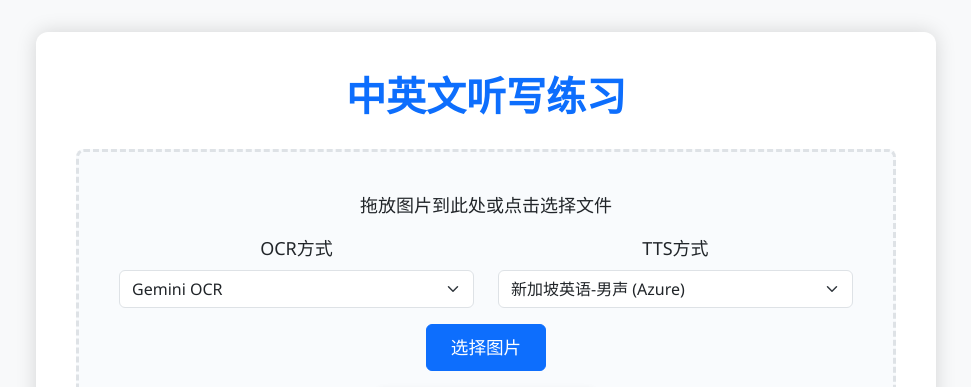
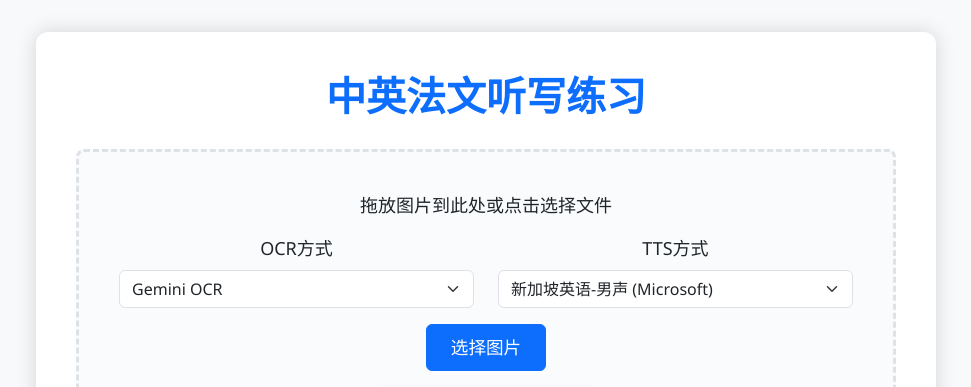
Before and after one commit to conanwhf/EnDictation, a Flask app: page / in a window 1280 px wide. Shown: the top 387 px of the page, without its empty margins (154-1125 px from the left). Run offline with Flask 3, Linux system fonts and the light colour scheme; some libraries are stand-ins or nearby versions.

Commit message:
feat: 添加处理进度显示并优化TTS选项
在应用中添加了处理进度的显示功能，包括进度条和详细的处理状态信息。同时优化了TTS选项，增加了中文和法文的支持，并调整了部分选项的命名和配置。

```diff
--- a/app.py
+++ b/app.py
@@ -13,6 +13,9 @@ from openai import OpenAI
 # 配置日志记录
 logging.basicConfig(level=logging.INFO, format='%(asctime)s - %(levelname)s - %(message)s')
 logger = logging.getLogger(__name__)
+
+# 设置Werkzeug日志级别为WARNING以隐藏访问日志
+logging.getLogger('werkzeug').setLevel(logging.WARNING)
 
 # 导入阿里云TTS相关库
 try:
@@ -57,14 +60,14 @@ ocr_ai_models = {
 
 # TTS服务配置字典
 tts_models = {
-    "Chinese-man": {
+    "Qwen-man": {
         "type": "qwen-tts",
         "key": os.environ.get("QWEN_API_KEY", "demo"),
         "model": "cosyvoice-v1",
         "voice": "longxiang",
         "speed": "0.8",
     },
-    "Chinese-woman": {
+    "Qwen-woman": {
         "type": "qwen-tts",
         "key": os.environ.get("QWEN_API_KEY", "demo"),
         "model": "cosyvoice-v1",
@@ -99,6 +102,13 @@ tts_models = {
         "voice_name": "en-GB-LibbyNeural",
         "speed": "-10%",
     },
+    "CH-man": {
+        "type": "ms-tts",
+        "speech_key": os.environ.get("AZURE_API_KEY", "demo"),
+        "service_region": "southeastasia",
+        "voice_name": "zh-CN-YunyangNeural",
+        "speed": "-20%",
+    },
     "UK-Google": {
         "type": "gtts",
         "lang": "en",
@@ -113,6 +123,11 @@ tts_models = {
         "type": "gtts",
         "lang": "fr",
         "tld": "fr",
+    },
+    "Chinese-Google": {
+        "type": "gtts",
+        "lang": "zh",
+        "tld": "com",
     },
 }
 
@@ -448,9 +463,13 @@ def process_sentence(sentence, idx, word_wall_index, tts_model, processed_count,
     # 判断是否需要生成音频（排除Word Wall后的内容）
     if word_wall_index == -1 or idx < word_wall_index:
         # 更新处理状态
+        global processing_status
         processing_status = {
             'status': 'processing',
-            'message': f'正在处理第 {processed_count}/{total_sentences} 个句子'
+            'message': f'正在处理第 {processed_count}/{total_sentences} 个句子',
+            'current': processed_count,
+            'total': total_sentences,
+            'progress': int((processed_count / total_sentences) * 100)
         }
 
         # 生成整句音频
@@ -529,10 +548,20 @@ def upload_file():
         processed_count = 0
         tts_model = get_selected_model(request, 'tts')
 
+        # 更新处理状态中的总句子数
+        processing_status['total'] = total_sentences
+        processing_status['current'] = 0
+        processing_status['progress'] = 0
+
         # 处理每个句子
         for idx, sentence in enumerate(sentences):
             try:
                 processed_count += 1 if (word_wall_index == -1 or idx < word_wall_index) else 0
+
+                # 更新处理状态中的当前进度
+                if word_wall_index == -1 or idx < word_wall_index:
+                    processing_status['current'] = processed_count
+                    processing_status['progress'] = int((processed_count / total_sentences) * 100)
 
                 # 处理句子
                 sentence_data = process_sentence(
@@ -552,6 +581,9 @@ def upload_file():
         # 更新状态为完成
         processing_status['status'] = 'done'
         processing_status['message'] = '处理完成'
+        processing_status['current'] = total_sentences
+        processing_status['total'] = total_sentences
+        processing_status['progress'] = 100
         logger.info(f"处理完成，共生成{len(result)}个句子数据")
 
         return jsonify(result)
@@ -571,7 +603,10 @@ def serve_audio(filename):
 def init_processing_status():
     return {
         'status': 'idle',  # idle, processing, done
-        'message': '准备就绪'
+        'message': '准备就绪',
+        'current': 0,
+        'total': 0,
+        'progress': 0
     }
 
 # 创建处理状态实例
--- a/templates/index.html
+++ b/templates/index.html
@@ -138,7 +138,7 @@
 </head>
 <body>
     <div class="container">
-        <h1>中英文听写练习</h1>
+        <h1>中英法文听写练习</h1>
         <div class="upload-area" id="upload-area">
             <p>拖放图片到此处或点击选择文件</p>
             <input type="file" id="file-input" class="d-none" accept="image/*">
@@ -153,15 +153,15 @@
     <div class="col-md-6">
         <label for="tts-select" class="form-label">TTS方式</label>
         <select class="form-select" id="tts-select">
-            <option value="Chinese-man">中文-男声 (阿里云)</option>
-            <option value="Chinese-woman">中文-女声 (阿里云)</option>
-            <option value="SG-man" selected>新加坡英语-男声 (Azure)</option>
-            <option value="SG-woman">新加坡英语-女声 (Azure)</option>
-            <option value="UK-man">英式英语-男声 (Azure)</option>
-            <option value="UK-woman">英式英语-女声 (Azure)</option>
+            <option value="SG-man" selected>新加坡英语-男声 (Microsoft)</option>
+            <option value="SG-woman">新加坡英语-女声 (Microsoft)</option>
+            <option value="UK-man">英式英语/中文-男声 (Microsoft)</option>
+            <option value="UK-woman">英式英语/中文-女声 (Microsoft)</option>
+            <option value="CH-man">中文-男声 (Microsoft)</option>
             <option value="UK-Google">英式英语 (Google)</option>
             <option value="US-Google">美式英语 (Google)</option>
             <option value="French-Google">法语 (Google)</option>
+            <option value="Chinese-Google">中文 (Google)</option>
         </select>
     </div>
 </div>
@@ -174,6 +174,9 @@
                 <span class="visually-hidden">加载中...</span>
             </div>
             <p class="mt-2" id="status-message">正在处理图片，请稍候...</p>
+            <div class="progress mt-3" style="display: none;">
+                <div class="progress-bar progress-bar-striped progress-bar-animated" role="progressbar" style="width: 0%" aria-valuenow="0" aria-valuemin="0" aria-valuemax="100"></div>
+            </div>
         </div>
 
         <div id="result-container">
@@ -307,23 +310,64 @@
             }
 
             // 检查处理状态
+            let isProcessing = false;
+            let lastUpdateTime = 0;
+            const UPDATE_THRESHOLD = 500; // 更新阈值，单位毫秒
+
             function checkProcessStatus() {
                 const statusMessage = document.getElementById('status-message');
+                const progressBar = document.querySelector('.progress');
+                const progressBarInner = document.querySelector('.progress-bar');
+                const currentTime = Date.now();
+
+                // 如果正在处理中或者距离上次更新时间太短，则跳过本次更新
+                if (isProcessing || (currentTime - lastUpdateTime) < UPDATE_THRESHOLD) {
+                    setTimeout(checkProcessStatus, UPDATE_THRESHOLD);
+                    return;
+                }
+
+                isProcessing = true;
+                lastUpdateTime = currentTime;
 
                 fetch('/status')
                     .then(response => response.json())
                     .then(data => {
                         if (data.status) {
-                            statusMessage.textContent = data.message;
+                            // 只在页面准备就绪时更新状态信息
+                            if (document.readyState === 'complete') {
+                                statusMessage.textContent = data.message;
+
+                                // 检查是否有进度信息
+                                if (data.current > 0 && data.total > 0) {
+                                    const progress = data.progress || Math.round((data.current / data.total) * 100);
+
+                                    // 显示进度条
+                                    progressBar.style.display = 'block';
+                                    progressBarInner.style.width = `${progress}%`;
+                                    progressBarInner.setAttribute('aria-valuenow', progress);
+
+                                    // 添加进度信息到状态消息
+                                    if (!data.message.includes('正在处理第')) {
+                                        statusMessage.textContent = `${data.message} - 正在处理第 ${data.current}/${data.total} 个句子 (${progress}%)`;
+                                    }
+                                }
+                            }
 
                             // 如果处理未完成，继续检查
                             if (data.status !== 'done') {
-                                setTimeout(checkProcessStatus, 1000);
+                                setTimeout(checkProcessStatus, UPDATE_THRESHOLD);
+                            } else {
+                                // 处理完成后隐藏进度条
+                                setTimeout(() => {
+                                    progressBar.style.display = 'none';
+                                }, UPDATE_THRESHOLD);
                             }
                         }
+                        isProcessing = false;
                     })
                     .catch(error => {
                         console.error('状态检查错误:', error);
+                        isProcessing = false;
                     });
             }
 
```
Also changed, not shown: README.md.
